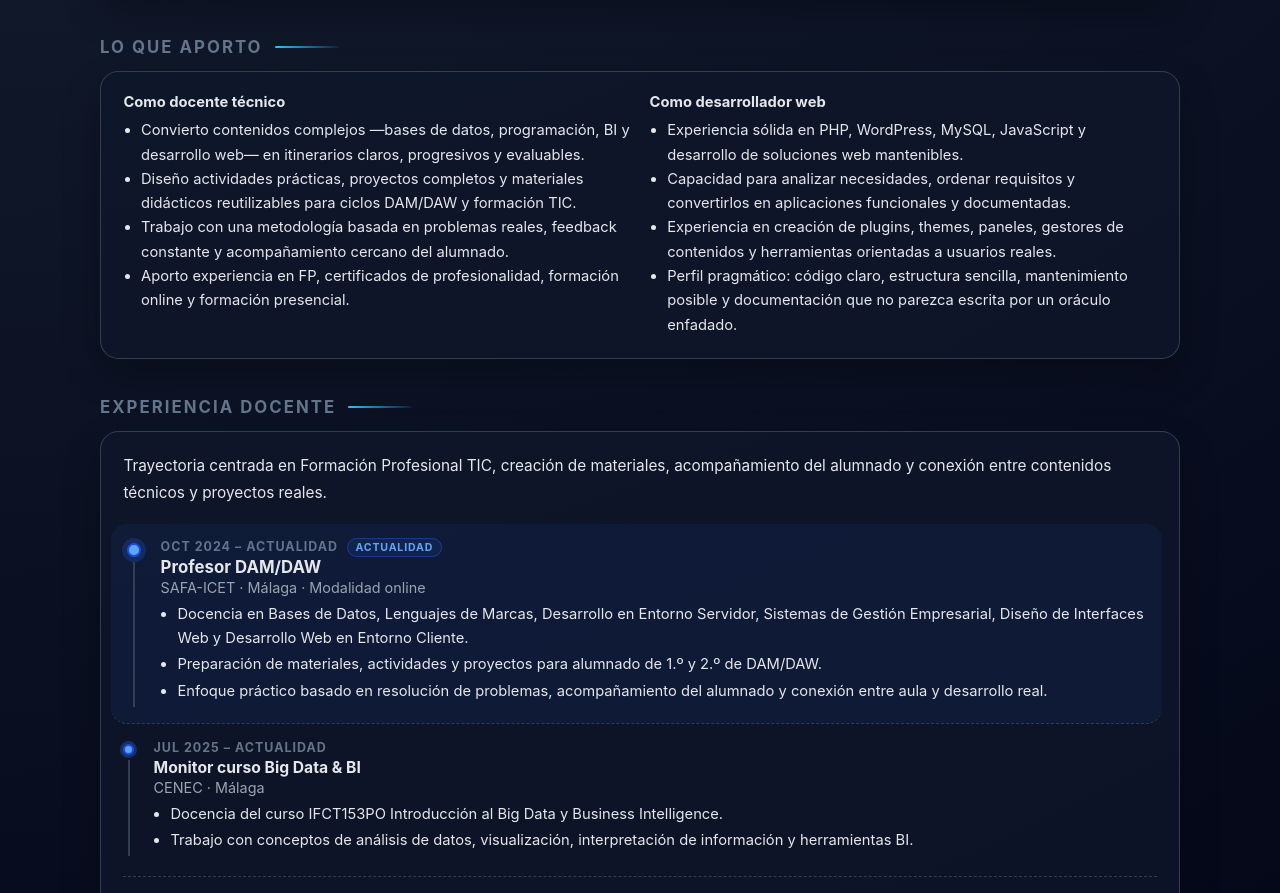
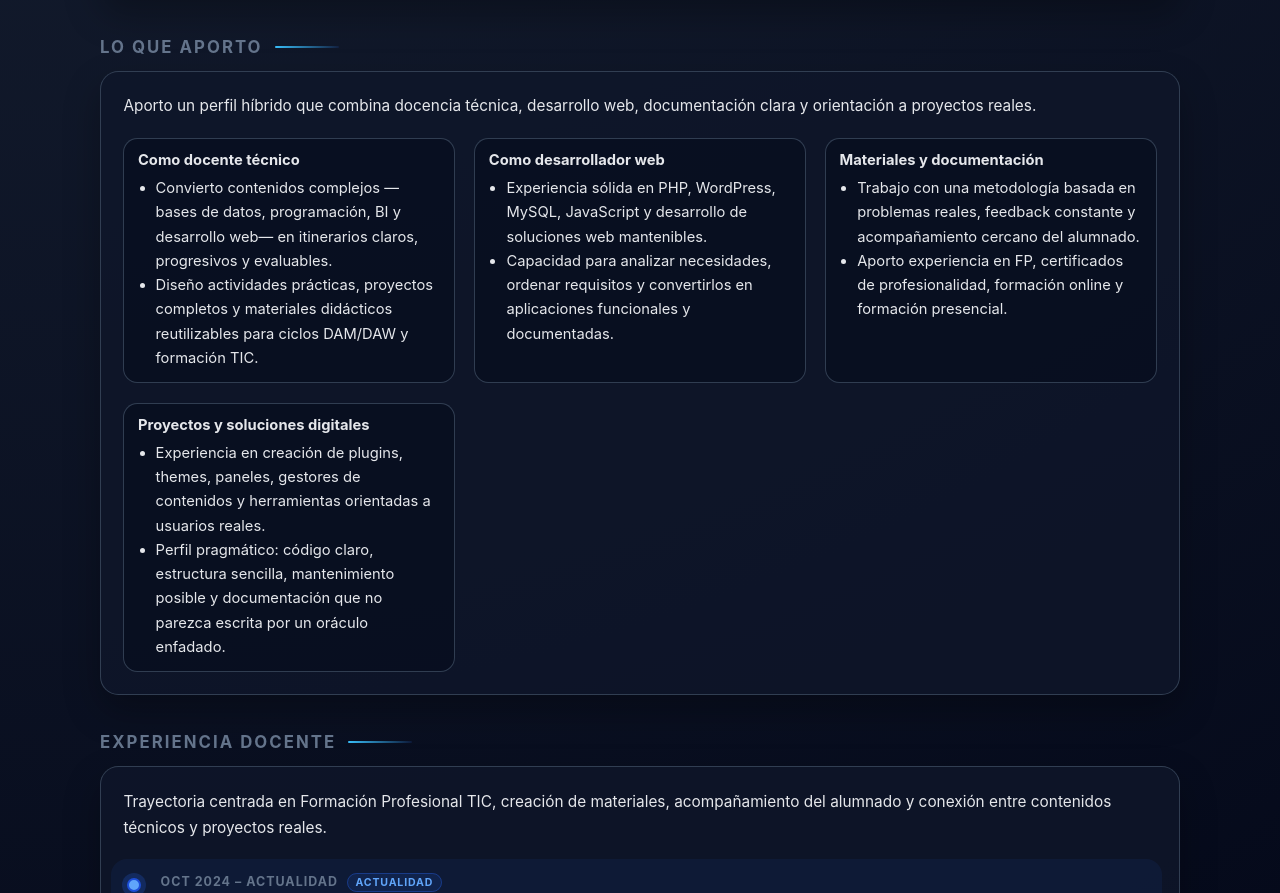
Before and after one commit to fpalacioschaves/cv-react, a React (Vite) app: page / in a window 1280 px wide. Shown: the part 1378-2271 px from the top of the page. Built offline with nearby package versions, Linux system fonts and the light colour scheme; no server answers.

Commit message:
Present offer section as capability cards

```diff
--- a/src/components/OffersSection.jsx
+++ b/src/components/OffersSection.jsx
@@ -1,26 +1,51 @@
 import { Section } from './Section'
 
+function splitPoints(points) {
+  const middle = Math.ceil(points.length / 2)
+  return [points.slice(0, middle), points.slice(middle)]
+}
+
 export function OffersSection({ offersText, styles }) {
+  const [teacherMain, teacherExtra] = splitPoints(offersText.teacherPoints)
+  const [devMain, devExtra] = splitPoints(offersText.devPoints)
+
+  const cards = [
+    {
+      title: offersText.teacherTitle,
+      points: teacherMain,
+    },
+    {
+      title: offersText.devTitle,
+      points: devMain,
+    },
+    {
+      title: offersText.materialsTitle || 'Materiales y documentación',
+      points: teacherExtra,
+    },
+    {
+      title: offersText.projectsTitle || 'Proyectos y soluciones digitales',
+      points: devExtra,
+    },
+  ].filter((card) => card.points.length > 0)
+
   return (
     <Section id="ofrezco" title={offersText.title} styles={styles}>
+      <p style={{ ...styles.paragraph, marginBottom: '1.15rem' }}>
+        {offersText.intro ||
+          'Aporto un perfil híbrido que combina docencia técnica, desarrollo web, documentación clara y orientación a proyectos reales.'}
+      </p>
+
       <div style={styles.offersColumns}>
-        <div>
-          <div style={styles.offersTitle}>{offersText.teacherTitle}</div>
-          <ul style={styles.offersList}>
-            {offersText.teacherPoints.map((point) => (
-              <li key={point}>{point}</li>
-            ))}
-          </ul>
-        </div>
-
-        <div>
-          <div style={styles.offersTitle}>{offersText.devTitle}</div>
-          <ul style={styles.offersList}>
-            {offersText.devPoints.map((point) => (
-              <li key={point}>{point}</li>
-            ))}
-          </ul>
-        </div>
+        {cards.map((card) => (
+          <article key={card.title} style={styles.quickFact}>
+            <div style={styles.offersTitle}>{card.title}</div>
+            <ul style={styles.offersList}>
+              {card.points.map((point) => (
+                <li key={point}>{point}</li>
+              ))}
+            </ul>
+          </article>
+        ))}
       </div>
     </Section>
   )
```
